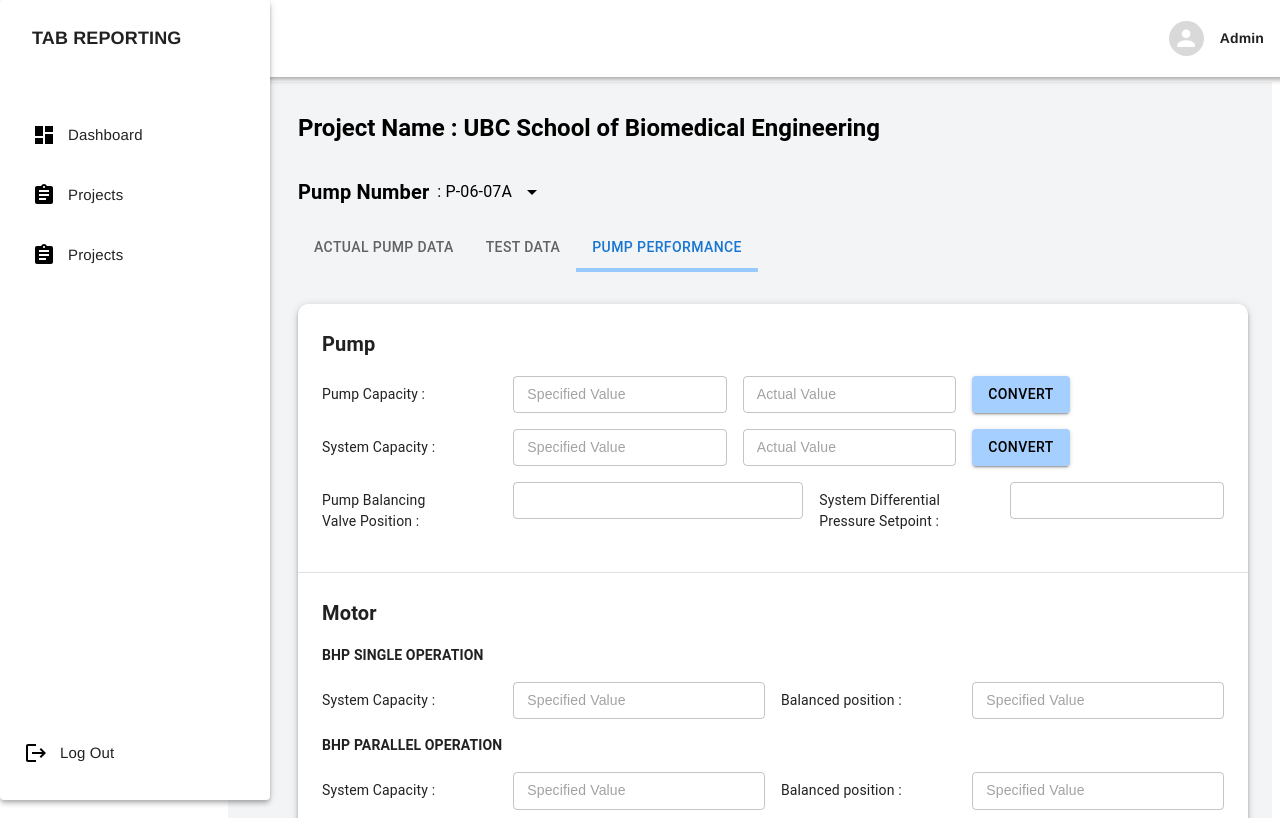
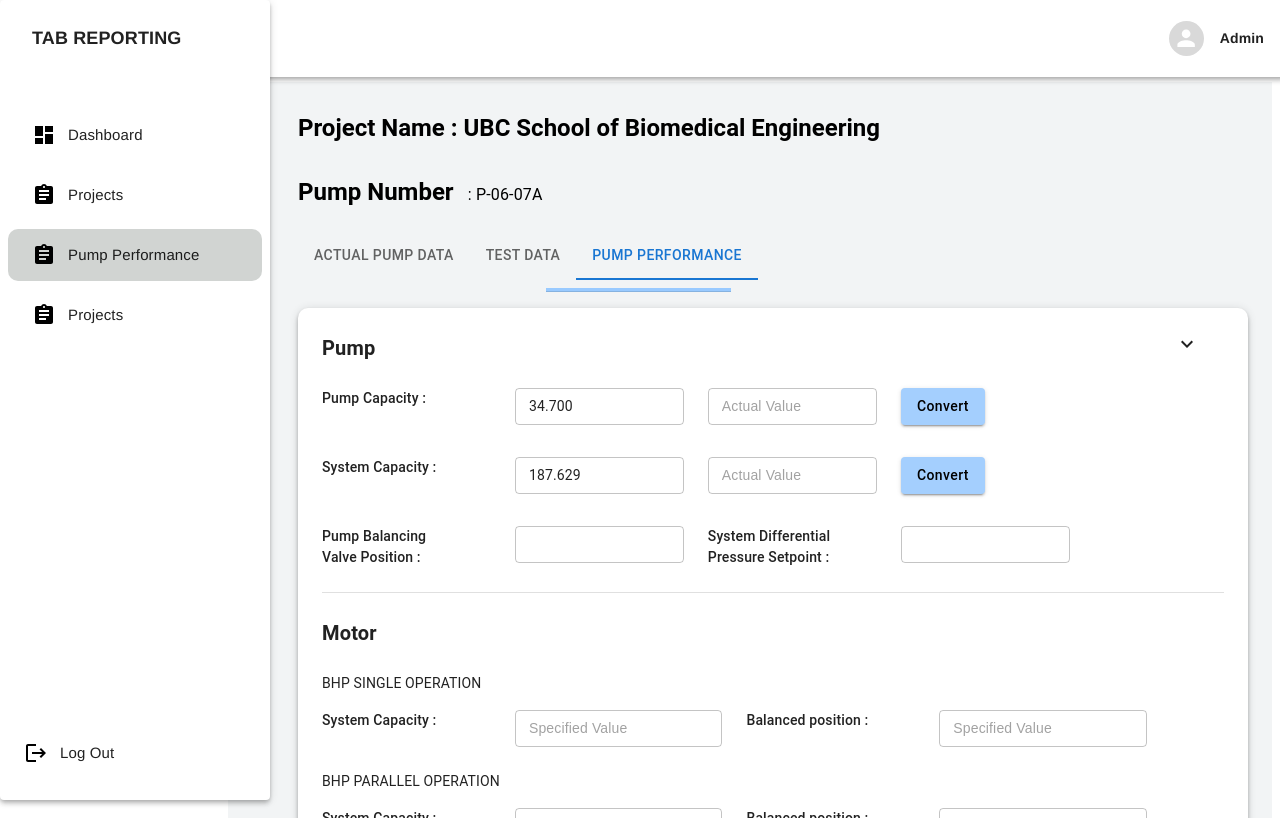
Before and after one commit to harshadyadav8485/ReactViteProject, a React (Vite) app: page /pumpPerformance in a window 1280 px wide. Built offline with nearby package versions, Linux system fonts and the light colour scheme.

Commit message:
create flow meter and three phase BHP calculator

```diff
--- a/src/Components/Layout/Sidebar.jsx
+++ b/src/Components/Layout/Sidebar.jsx
@@ -104,6 +104,8 @@
     text: "Pump Performance",
     icon: <AssignmentIcon />,
     path: "/pumpPerformance",
+  },
+  {
     text: "Projects",
     icon: <AssignmentIcon />,
     path: "/actualPump",
--- a/src/Pages/PumpPerformance.jsx
+++ b/src/Pages/PumpPerformance.jsx
@@ -1,9 +1,8 @@
-import ArrowDropDownIcon from "@mui/icons-material/ArrowDropDown";
+import ExpandMoreIcon from "@mui/icons-material/ExpandMore";
 import {
   Box,
   Button,
   Checkbox,
-  Container,
   Divider,
   FormControlLabel,
   Grid,
@@ -14,13 +13,24 @@
   TextField,
   Typography,
 } from "@mui/material";
-import React from "react";
+import React, { useState } from "react";
+import pump_report from "../assets/pump_report.pdf";
+
 
 const PumpPerformance = () => {
-  const [tabValue, setTabValue] = React.useState(2);
+  const [tabValue, setTabValue] = useState(2);
+  const [showFlowMeter, setShowFlowMeter] = useState(false);
+  const [showBHP, setShowBHP] = useState(false);
 
   const handleTabChange = (event, newValue) => {
     setTabValue(newValue);
+  };
+
+  const handleSubmit = () => {
+    setOpenSnackbar(true);
+    setTimeout(() => {
+      // navigate("/sampleTestData");
+    }, 2000);
   };
 
   // Data for form fields
@@ -48,77 +58,78 @@
             Project Name : {pumpData.projectName}
           </Typography>
 
-        <Typography
-          variant="h6"
-          fontWeight="bold"
-          sx={{ display: "flex", alignItems: "center", mb: 2 }}
-        >
-          Pump Number
-          <Typography variant="body1" component="span" sx={{ ml: 1 }}>
-            : {pumpData.pumpNumber}
+          <Typography variant="h5" fontWeight="bold" mb={3}>
+            Pump Number{" "}
+            <Typography component="span" variant="body1">
+              &nbsp;&nbsp;: {pumpData.pumpNumber}
             </Typography>
-          <ArrowDropDownIcon sx={{ ml: 1 }} />
           </Typography>
 
-        <Box sx={{ mb: 4 }}>
-          <Tabs
-            value={tabValue}
-            onChange={handleTabChange}
-            TabIndicatorProps={{
-              style: {
-                backgroundColor: "#99caff",
-                height: 4,
-              },
-            }}
-          >
+          <Box sx={{ mb: 2 }}>
+            <Tabs value={tabValue} onChange={handleTabChange} sx={{ mb: 1 }}>
               <Tab label="Actual Pump Data" />
               <Tab label="Test Data" />
               <Tab label="Pump Performance" />
             </Tabs>
+            <Divider
+              sx={{
+                mb: 2,
+                bgcolor: tabValue === 2 ? "#99caff" : "#d9d9d9",
+                height: 3,
+                width: tabValue === 2 ? 185 : 101,
+                ml: tabValue === 2 ? 31 : 17,
+              }}
+            />
           </Box>
 
           <Paper
             elevation={4}
             sx={{
               borderRadius: "10px",
+              p: 3,
               mb: 4,
-            overflow: "hidden",
             }}
           >
-          <Box sx={{ p: 3 }}>
-            <Typography variant="h6" fontWeight="bold" sx={{ mb: 2 }}>
+            <Box sx={{ position: "relative" }}>
+              <ExpandMoreIcon
+                sx={{ position: "absolute", right: 25, top: 0 }}
+              />
+
+              <Typography variant="h6" fontWeight="bold" mb={3}>
                 Pump
               </Typography>
 
-            <Grid container spacing={2} sx={{ mb: 2 }}>
+              <Grid container spacing={3}>
                 <Grid item xs={2.5}>
-                <Typography variant="body1" sx={{ mt: 1 }}>
+                  <Typography variant="body1" fontWeight="medium">
                     Pump Capacity :
                   </Typography>
                 </Grid>
-              <Grid item xs={3}>
+                <Grid item xs={2.5}>
                   <TextField
+                    fullWidth
+                     defaultValue="34.700"
                     size="small"
-                  fullWidth
                     placeholder="Specified Value"
                     variant="outlined"
                   />
                 </Grid>
-              <Grid item xs={3}>
+                <Grid item xs={2.5}>
                   <TextField
+                    fullWidth
                     size="small"
-                  fullWidth
                     placeholder="Actual Value"
                     variant="outlined"
                   />
                 </Grid>
-              <Grid item xs={3}>
+                <Grid item xs={2.5}>
                   <Button
                     variant="contained"
                     sx={{
                       bgcolor: "#a4cffe",
                       color: "black",
-                    "&:hover": { bgcolor: "#8bbffd" },
+                      textTransform: "none",
+                      width : "50%"
                     }}
                   >
                     Convert
@@ -126,35 +137,37 @@
                 </Grid>
               </Grid>
 
-            <Grid container spacing={2} sx={{ mb: 2 }}>
+              <Grid container spacing={3} sx={{ mt: 1 }}>
                 <Grid item xs={2.5}>
-                <Typography variant="body1" sx={{ mt: 1 }}>
+                  <Typography variant="body1" fontWeight="medium">
                     System Capacity :
                   </Typography>
                 </Grid>
-              <Grid item xs={3}>
+                <Grid item xs={2.5}>
                   <TextField
+                    fullWidth
+                    defaultValue="187.629"
                     size="small"
-                  fullWidth
                     placeholder="Specified Value"
                     variant="outlined"
                   />
                 </Grid>
-              <Grid item xs={3}>
+                <Grid item xs={2.5}>
                   <TextField
+                    fullWidth
                     size="small"
-                  fullWidth
                     placeholder="Actual Value"
                     variant="outlined"
                   />
                 </Grid>
-              <Grid item xs={3}>
+                <Grid item xs={2.5}>
                   <Button
                     variant="contained"
                     sx={{
                       bgcolor: "#a4cffe",
                       color: "black",
-                    "&:hover": { bgcolor: "#8bbffd" },
+                      textTransform: "none",
+                       width : "50%"
                     }}
                   >
                     Convert
@@ -162,95 +175,96 @@
                 </Grid>
               </Grid>
 
-            <Grid container spacing={2} sx={{ mb: 2 }}>
+              <Grid container spacing={3} sx={{ mt: 1 }}>
                 <Grid item xs={2.5}>
-                <Typography variant="body1" sx={{ mt: 1 }}>
+                  <Typography variant="body1" fontWeight="medium">
                     Pump Balancing <br />
                     Valve Position :
                   </Typography>
                 </Grid>
-              <Grid item xs={4}>
-                <TextField size="small" fullWidth variant="outlined" />
+                <Grid item xs={2.5}>
+                  <TextField fullWidth size="small" variant="outlined" />
                 </Grid>
                 <Grid item xs={2.5}>
-                <Typography variant="body1" sx={{ mt: 1 }}>
-                  System Differential <br />
+                  <Typography variant="body1" fontWeight="medium">
+                    System Differential
+                    <br />
                     Pressure Setpoint :
                   </Typography>
                 </Grid>
-              <Grid item xs={3}>
-                <TextField size="small" fullWidth variant="outlined" />
+                <Grid item xs={2.5}>
+                  <TextField fullWidth size="small" variant="outlined" />
                 </Grid>
               </Grid>
             </Box>
 
-          <Divider />
+            <Divider sx={{ my: 3 }} />
 
-          <Box sx={{ p: 3 }}>
-            <Typography variant="h6" fontWeight="bold" sx={{ mb: 2 }}>
+            <Box>
+              <Typography variant="h6" fontWeight="bold" mb={3}>
                 Motor
               </Typography>
 
-            <Typography variant="body1" fontWeight="600" sx={{ mb: 2 }}>
+              <Typography variant="body1" fontWeight="semibold" mb={2}>
                 BHP SINGLE OPERATION
               </Typography>
 
-            <Grid container spacing={2} sx={{ mb: 2 }}>
+              <Grid container spacing={3}>
                 <Grid item xs={2.5}>
-                <Typography variant="body1" sx={{ mt: 1 }}>
+                  <Typography variant="body1" fontWeight="medium">
                     System Capacity :
                   </Typography>
                 </Grid>
-              <Grid item xs={3.5}>
+                <Grid item xs={3}>
                   <TextField
+                    fullWidth
                     size="small"
-                  fullWidth
                     placeholder="Specified Value"
                     variant="outlined"
                   />
                 </Grid>
                 <Grid item xs={2.5}>
-                <Typography variant="body1" sx={{ mt: 1 }}>
+                  <Typography variant="body1" fontWeight="medium">
                     Balanced position :
                   </Typography>
                 </Grid>
-              <Grid item xs={3.5}>
+                <Grid item xs={3}>
                   <TextField
+                    fullWidth
                     size="small"
-                  fullWidth
                     placeholder="Specified Value"
                     variant="outlined"
                   />
                 </Grid>
               </Grid>
 
-            <Typography variant="body1" fontWeight="600" sx={{ mb: 2 }}>
+              <Typography variant="body1" fontWeight="semibold" mt={3} mb={2}>
                 BHP PARALLEL OPERATION
               </Typography>
 
-            <Grid container spacing={2} sx={{ mb: 2 }}>
+              <Grid container spacing={3}>
                 <Grid item xs={2.5}>
-                <Typography variant="body1" sx={{ mt: 1 }}>
+                  <Typography variant="body1" fontWeight="medium">
                     System Capacity :
                   </Typography>
                 </Grid>
-              <Grid item xs={3.5}>
+                <Grid item xs={3}>
                   <TextField
+                    fullWidth
                     size="small"
-                  fullWidth
                     placeholder="Specified Value"
                     variant="outlined"
                   />
                 </Grid>
                 <Grid item xs={2.5}>
-                <Typography variant="body1" sx={{ mt: 1 }}>
+                  <Typography variant="body1" fontWeight="medium">
                     Balanced position :
                   </Typography>
                 </Grid>
-              <Grid item xs={3.5}>
+                <Grid item xs={3}>
                   <TextField
+                    fullWidth
                     size="small"
-                  fullWidth
                     placeholder="Specified Value"
                     variant="outlined"
                   />
@@ -258,32 +272,169 @@
               </Grid>
             </Box>
 
-          <Divider />
+            <Divider sx={{ my: 3 }} />
 
-          <Box sx={{ p: 3 }}>
             <Grid container spacing={8}>
             <Grid item xs={6}>
               <FormControlLabel
-                  control={<Checkbox />}
+                control={
+                  <Checkbox
+                    checked={showFlowMeter}
+                    onChange={(e) => setShowFlowMeter(e.target.checked)}
+                  />
+                }
                 label="Flow meter"
-                  sx={{ "& .MuiTypography-root": { fontSize: "0.875rem" } }}
               />
               </Grid>
             <Grid item xs={6}>
               <FormControlLabel
-                  control={<Checkbox />}
+                control={
+                  <Checkbox
+                    checked={showBHP}
+                    onChange={(e) => setShowBHP(e.target.checked)}
+                  />
+                }
                 label="Three Phase BHP Calculator"
-                  sx={{ "& .MuiTypography-root": { fontSize: "0.875rem" } }}
               />
             </Grid>
 </Grid>
-          </Box>
+            <Grid container spacing={3} sx={{ mt: 1 }}>
+            {showFlowMeter && (
+               <Grid item xs={showFlowMeter && !showBHP ? 12 : 6}>
+                <Paper elevation={4} sx={{ p: 3, borderRadius: "10px" }}>
+                  <Grid container spacing={2}>
+                    <Grid item xs={3}>
+                      <Typography variant="body2" fontWeight="medium">
+                        Type :
+                      </Typography>
+                    </Grid>
+                    <Grid item xs={9}>
+                      <TextField fullWidth size="small" />
+                    </Grid>
+
+                    <Grid item xs={3}>
+                      <Typography variant="body2" fontWeight="medium">
+                        Size :
+                      </Typography>
+                    </Grid>
+                    <Grid item xs={9}>
+                      <TextField fullWidth size="small" />
+                    </Grid>
+
+                    <Grid item xs={3}>
+                      <Typography variant="body2" fontWeight="medium">
+                        Signal <br />
+                        (FT) :
+                      </Typography>
+                    </Grid>
+                    <Grid item xs={9}>
+                      <TextField fullWidth size="small" />
+                    </Grid>
+
+                    <Grid item xs={3}>
+                      <Typography variant="body2" fontWeight="medium">
+                        Measured <br />
+                        (GPM) :
+                      </Typography>
+                    </Grid>
+                    <Grid item xs={9}>
+                      <TextField fullWidth size="small" />
+                    </Grid>
+
+                    <Grid item xs={3}>
+                      <Typography variant="body2" fontWeight="medium">
+                        Position :
+                      </Typography>
+                    </Grid>
+                    <Grid item xs={9}>
+                      <TextField fullWidth size="small" />
+                    </Grid>
+                  </Grid>
+                </Paper>
+              </Grid>
+            )}
+
+{showBHP && (
+              <Grid item xs={showBHP && !showFlowMeter ? 12 : 6}>
+                <Paper elevation={4} sx={{ p: 3, borderRadius: "10px" }}>
+                  <Grid container spacing={2}>
+                    <Grid item xs={3}>
+                      <Typography variant="body2" fontWeight="medium">
+                        Efficiency :
+                      </Typography>
+                    </Grid>
+                    <Grid item xs={9}>
+                      <TextField fullWidth size="small" />
+                    </Grid>
+
+                    <Grid item xs={3}>
+                      <Typography variant="body2" fontWeight="medium">
+                      Measured
+                        <br />
+                        Amperage :
+                      </Typography>
+                    </Grid>
+                    <Grid item xs={9}>
+                      <TextField fullWidth size="small" />
+                    </Grid>
+
+                    <Grid item xs={3}>
+                      <Typography variant="body2" fontWeight="medium">
+                      Measured
+                        <br />
+                        Voltage :
+                      </Typography>
+                    </Grid>
+                    <Grid item xs={9}>
+                      <TextField fullWidth size="small" />
+                    </Grid>
+
+                    <Grid item xs={3}>
+                      <Typography variant="body2" fontWeight="medium">
+                        Power <br />
+                        Factor :
+                      </Typography>
+                    </Grid>
+                    <Grid item xs={9}>
+                      <TextField fullWidth size="small" />
+                    </Grid>
+
+                    <Grid item xs={12}>
+                      <Grid container spacing={2} alignItems="center">
+                        <Grid item xs={2}>
+                          <Typography variant="body2" fontWeight="bold">
+                            EFM
+                          </Typography>
+                        </Grid>
+                        <Grid item xs={3}>
+                          <Typography variant="body2" fontWeight="medium">
+                            BHP :
+                          </Typography>
+                        </Grid>
+                        <Grid item xs={2.5}>
+                          <TextField fullWidth size="small" />
+                        </Grid>
+                        <Grid item xs={2}>
+                          <Typography variant="body2" fontWeight="medium">
+                            BKW :
+                          </Typography>
+                        </Grid>
+                        <Grid item xs={2.5}>
+                          <TextField fullWidth size="small" />
+                        </Grid>
+                      </Grid>
+                    </Grid>
+                  </Grid>
+                </Paper>
+              </Grid>
+)}
+            </Grid>
           </Paper>
 
-        <Typography variant="h6" fontWeight="bold" sx={{ mb: 2 }}>
+          <Box sx={{ mb: 5 }}>
+            <Typography variant="h6" fontWeight="bold" mb={2}>
               Comments :
             </Typography>
-
             <TextField
               fullWidth
               multiline
@@ -291,49 +442,60 @@
               placeholder="Enter your comments"
               variant="outlined"
               sx={{
+                bgcolor: "#f2f4f5",
                 mb: 2,
-            bgcolor: "#f2f4f5",
                 "& .MuiOutlinedInput-root": {
                   borderRadius: "5px",
-              boxShadow: "0px 4px 4px rgba(0, 0, 0, 0.25)",
                 },
               }}
             />
-
-        <Typography variant="body1" color="text.secondary" sx={{ mb: 1 }}>
+            <Typography variant="body1" color="text.secondary" mb={1}>
               *Represents[Your meaning 1]
             </Typography>
-
-        <Typography variant="body1" color="text.secondary" sx={{ mb: 4 }}>
+            <Typography variant="body1" color="text.secondary">
               **Represents[Your meaning 2]
             </Typography>
+          </Box>
 
-        <Stack direction="row" spacing={2} justifyContent="flex-end">
+          <Stack
+            direction="row"
+            spacing={2}
+            justifyContent="flex-end"
+            sx={{ mt: 4 }}
+          >
             <Button
               variant="outlined"
               sx={{
+                bgcolor: "#f2f4f5",
+                borderColor: "black",
+                color: "black",
                 borderRadius: "10px",
-              width: 91,
-              height: 42,
+                px: 3,
               }}
             >
               Back
             </Button>
             <Button
               variant="contained"
+              onClick={handleSubmit}
               sx={{
-              borderRadius: "10px",
                 bgcolor: "#99caff",
                 color: "black",
-              "&:hover": { bgcolor: "#7bbcff" },
-              width: 250,
-              height: 42,
+                borderRadius: "10px",
+                px: 3,
               }}
             >
+               <a
+                    href={pump_report}
+                    download="pump_report"
+                    style={{ color: "inherit", textDecoration: "none" }}
+                  >
                     Submit & Generate Report
+                  </a>
             </Button>
           </Stack>
         </Box>
+
   );
 };
 
```
Lines whose indentation alone changed are shown as unchanged.
